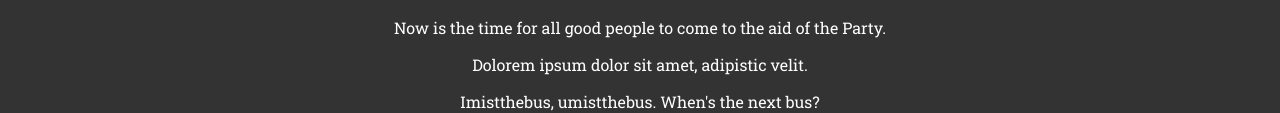
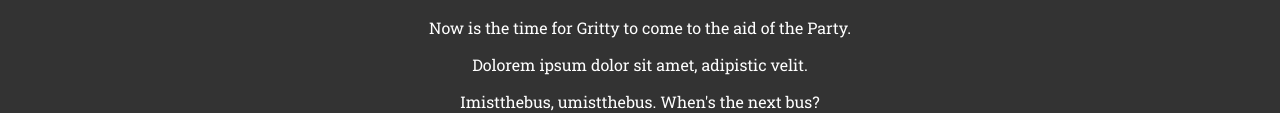
Before and after one commit to thinkcompany/phillydevops, a plain HTML site: page index.html in a window 1280 px wide. Shown: the part 515-628 px from the top of the page. Drawn offline with Linux system fonts and the light colour scheme.

Commit message:
Update index.html

```diff
--- a/index.html
+++ b/index.html
@@ -16,7 +16,7 @@
 
 		<div class="main">
 			<img src="img/tc-ops-logo.svg" />
-			<p>Now is the time for all good people to come to the aid of the Party.</p>
+			<p>Now is the time for Gritty to come to the aid of the Party.</p>
 			<p>Dolorem ipsum dolor sit amet, adipistic velit.</p>
             <p>Imistthebus, umistthebus. When's the next bus?</p>
             <p>Sometimes, bad ideas are the best ideas.</p>
```
